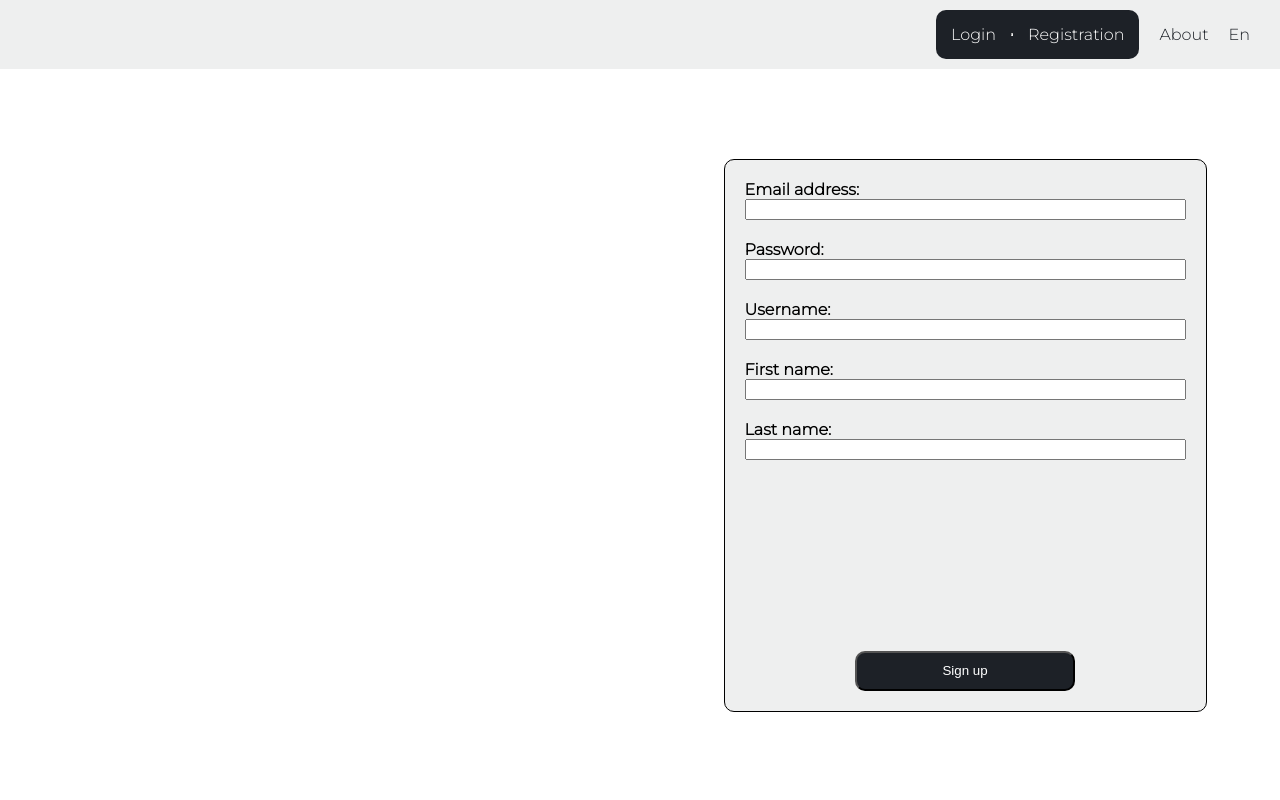
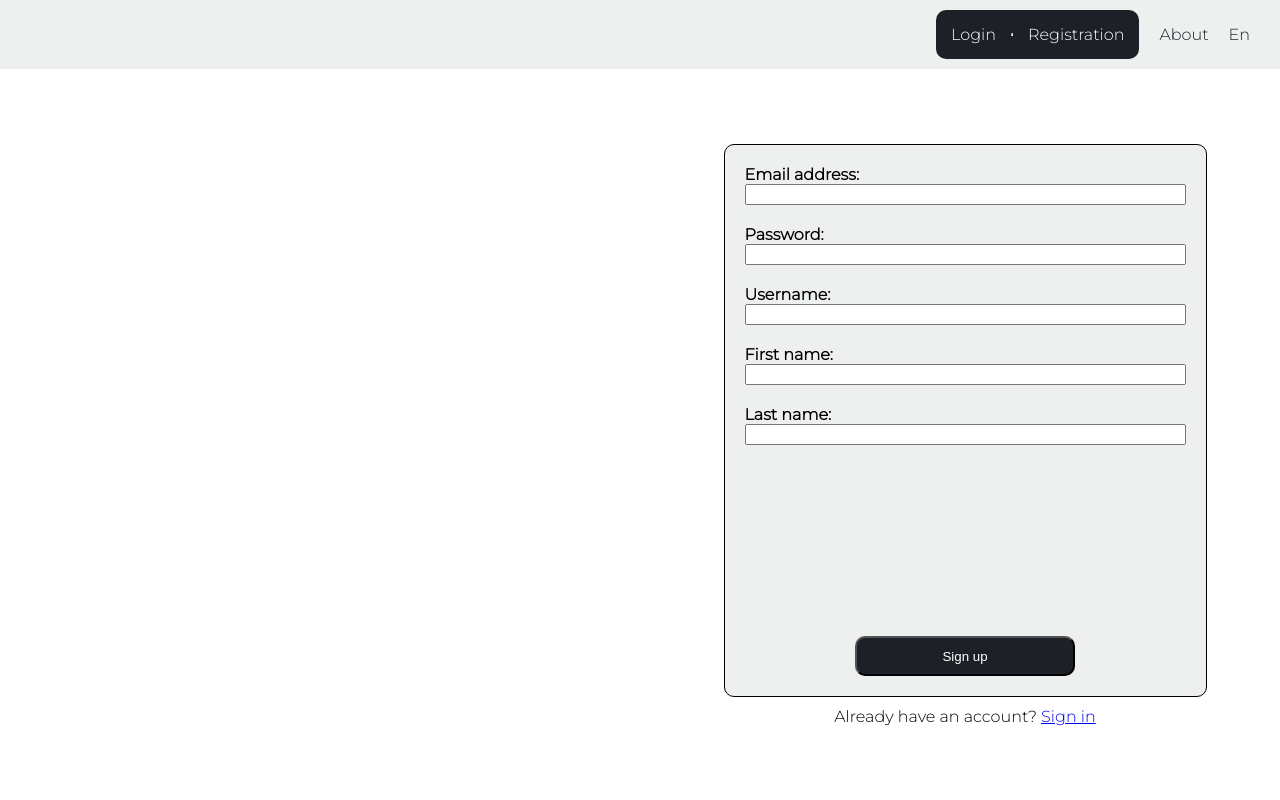
Before and after one commit to antony-kosenko/moneyroam, a Django app: page /accounts/registration/ in a window 1280 px wide. Run offline with Django 4.2, Linux system fonts and the light colour scheme; parts of the project's set-up code (start-up, migrations or seed data) failed here and were passed over.

Commit message:
registration html page completed in raw format

```diff
--- a/accounts/static/accounts/css/registration_page.css
+++ b/accounts/static/accounts/css/registration_page.css
@@ -8,6 +8,10 @@
     align-items: center;
     justify-content: center;
     flex-basis: 50%;
+}
+
+.registration_block .extra_links {
+    margin-top: 10px;
 }
 
 .reg_form {
@@ -45,6 +49,6 @@
 }
 
 .reg_form button:hover {
-    background-color: #d3d4d560;
+    background-color: white;
     color: #1d2127;
 }
--- a/accounts/templates/accounts/registration_page.html
+++ b/accounts/templates/accounts/registration_page.html
@@ -20,8 +20,12 @@
             {% csrf_token %}
             {{ user_form.as_p }}
             {{ profile_form.as_p }}
-            <button type="submit" class="btn btn-primary">Sign up</button>
+            <button type="submit">Sign up</button>
         </form>
+
+        <div class="extra_links">
+            <span>Already have an account? <a href={% url "accounts:login" %}>Sign in</a></span>
+        </div>
     </section>
 
 {% endblock root_content %}
--- a/statics/css/root_page_base.css
+++ b/statics/css/root_page_base.css
@@ -1,15 +1,11 @@
 html, body {
-    position: absolute;
+    display: flex;
+    flex-direction: column;
     height: 100%;
     width: 100%;
     margin: 0;
     padding: 0;
     font-family: 'Montserrat', sans-serif;
-}
-
-body {
-    display: flex;
-    flex-direction: column;
 }
 
 .starting_page_content {
--- a/templates/starting_page.html
+++ b/templates/starting_page.html
@@ -1,12 +1,16 @@
 {% extends "root_page_base.html" %}
 {% load static %}
 
+{% comment %} Extra headers {% endcomment %}
     {% block root_page_head %}
         <link rel="stylesheet" href={% static "css/starting_page.css" %}>
     {% endblock root_page_head %}
 
+    {% comment %} Tab title {% endcomment %}
+    {% block tab_title %}Start{% endblock tab_title %}
+
+    {% comment %} Core content section {% endcomment %}
     {% block root_content %}
-        <img class="core_image" src={% static "img/starting_page_image.jpg" %} alt="core_image">
         <div class="quote_text">
             <span>Control your money roam</span>
         </div>
```
Also changed, not shown: statics/css/starting_page.css (+3 -4 lines).
